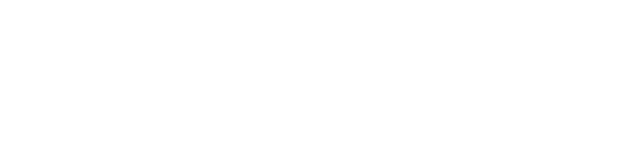
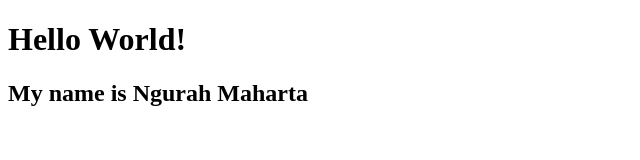
Before and after one commit to ngurahmaharta/latihan_git, a plain HTML site: page index.html in a window 1280 px wide. Shown: the whole page, without its empty margins (0-640 px from the left). Drawn offline with Linux system fonts and the light colour scheme.

Commit message:
revisi index dan membuat file index2

```diff
--- a/index.html
+++ b/index.html
@@ -4,6 +4,8 @@
         <title>Coba git</title>
     </head>
     <body>
+        <h1>Hello World!</h1>
+        <h2>My name is Ngurah Maharta</h2>
 
     </body>
 </html>
```
Also changed, not shown: index2.html (added).
